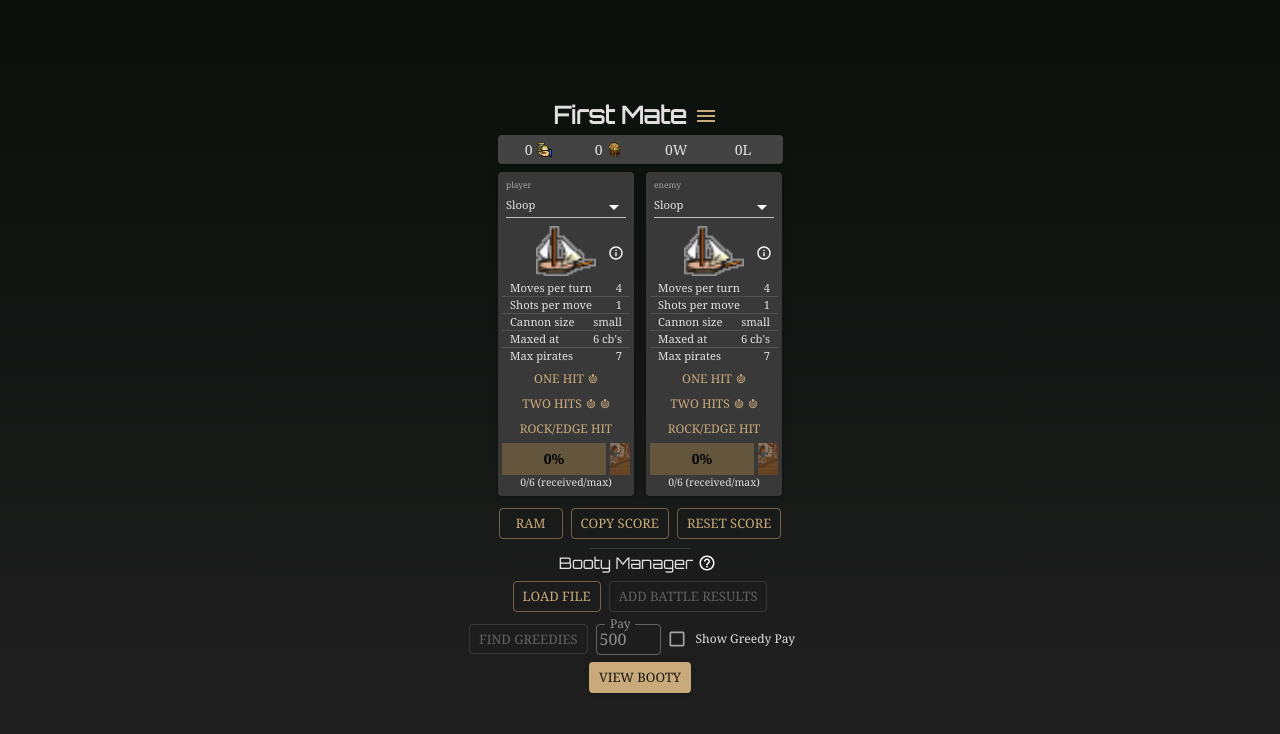
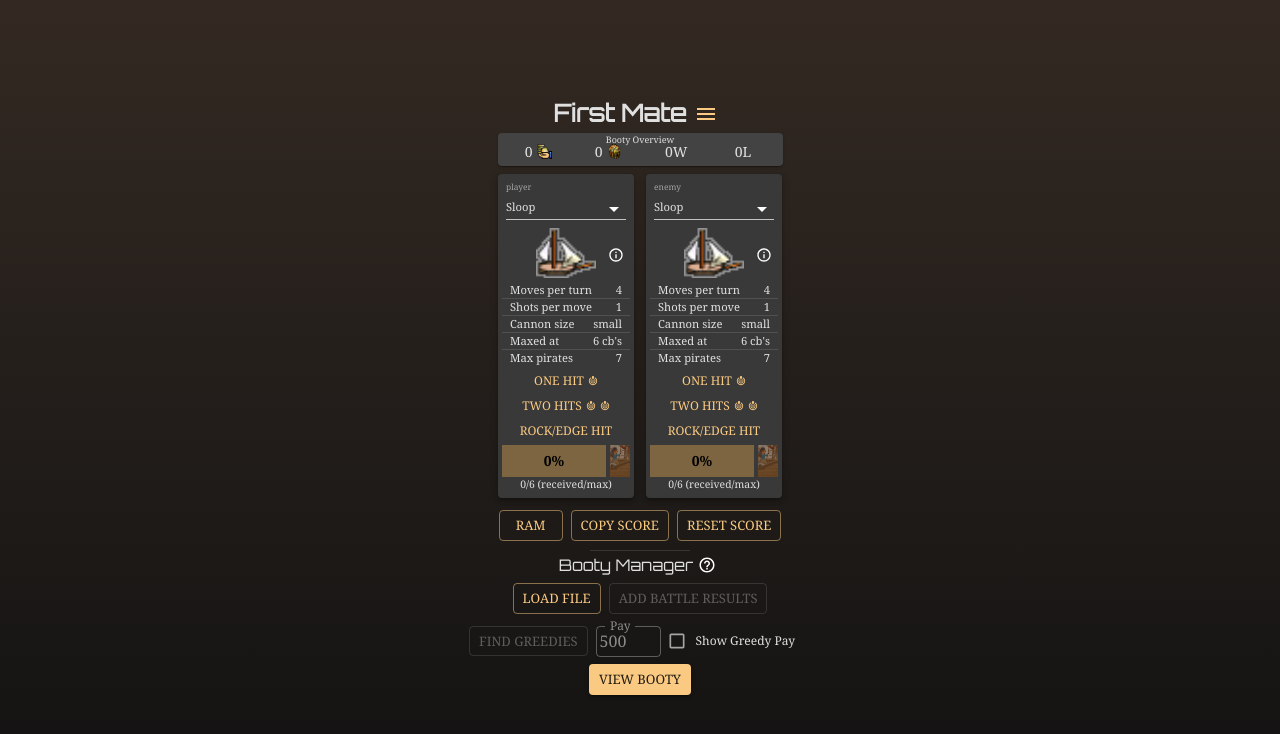
Before and after one commit to captain-dread/pillage-helper-web, a React (Vite) app: page / in a window 1280 px wide. Shown: the top 734 px of the page. Built offline with nearby package versions, Linux system fonts and the light colour scheme.

Commit message:
adjust theme colors and add some text to elements

```diff
--- a/index.html
+++ b/index.html
@@ -5,7 +5,7 @@
     <link rel="icon" type="image/svg+xml" href="/vite.svg" />
     <meta name="viewport" content="width=device-width, initial-scale=1.0" />
     <link rel="manifest" href="/manifest.json" />
-    <title>FirstMate</title>
+    <title>First Mate</title>
 
     <script
       async
@@ -21,27 +21,30 @@
     </script>
     <script>
       const registerServiceWorker = async () => {
-        if ('serviceWorker' in navigator) {
+        if ("serviceWorker" in navigator) {
           try {
-            const registration = await navigator.serviceWorker.register('sw.js', { scope: '/pillage-helper-web/' })
+            const registration = await navigator.serviceWorker.register(
+              "sw.js",
+              { scope: "/pillage-helper-web/" }
+            );
 
             if (registration.installing) {
-              console.log('Service worker installing')
+              console.log("Service worker installing");
             } else if (registration.waiting) {
-              console.log('Service worker installed')
+              console.log("Service worker installed");
             } else if (registration.active) {
-              console.log('Service worker active')
+              console.log("Service worker active");
             }
           } catch (error) {
-            console.error(`Registration failed with ${error}`)
+            console.error(`Registration failed with ${error}`);
           }
         }
-      }
+      };
 
-      if ('serviceWorker' in navigator) {
-        window.addEventListener('load', async () => {
-          await registerServiceWorker()
-        })
+      if ("serviceWorker" in navigator) {
+        window.addEventListener("load", async () => {
+          await registerServiceWorker();
+        });
       }
     </script>
 
--- a/src/components/BootyOverview.jsx
+++ b/src/components/BootyOverview.jsx
@@ -14,8 +14,23 @@ export default function Booty({ results, darkMode }) {
         py: 0.5,
         gap: 2,
         elevation: 2,
+        pt: 1,
+        position: "relative",
       }}
     >
+      <Typography
+        sx={{
+          position: "absolute",
+          top: 0,
+          left: 0,
+          fontSize: 9,
+          width: "100%",
+          display: "flex",
+          justifyContent: "center",
+        }}
+      >
+        Booty Overview
+      </Typography>
       <Box sx={{ display: "flex", alignItems: "center" }}>
         <Typography sx={{ pr: 0.5, fontSize: 14 }}>
           {results.poe.toLocaleString()}
--- a/src/components/Home.jsx
+++ b/src/components/Home.jsx
@@ -413,8 +413,8 @@ export default function Home({ toggleDarkMode, darkMode }) {
     minHeight: "100vh",
     background: `${
       darkMode
-        ? "linear-gradient(to bottom, #0a0f0b, #212121)"
-        : "linear-gradient(to bottom, #fafafa, #ffffff)"
+        ? "linear-gradient(to bottom, #332922, #121212)" // Subtle dark gold to almost black
+        : "linear-gradient(to bottom right, #fafafa, #d7e1ec, #ffffff)" // Light mode remains the same
     }`,
   };
 
--- a/src/theme/theme.js
+++ b/src/theme/theme.js
@@ -24,10 +24,10 @@ const darkTheme = createTheme({
   palette: {
     mode: "dark",
     primary: {
-      main: "#C9AA7B",
+      main: "#faca82",
     },
     secondary: {
-      main: "#C9AA7B",
+      main: "#faca82",
     },
     background: {
       default: "#212121",
```
